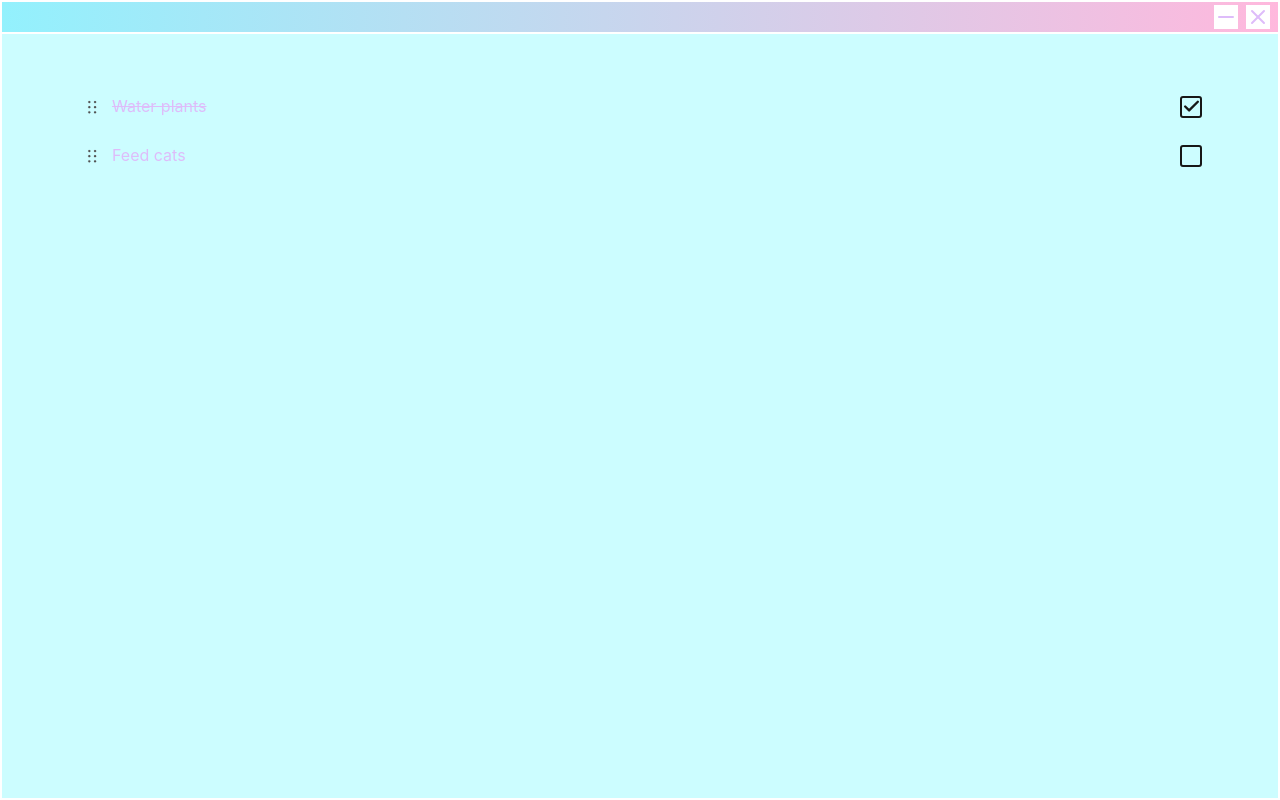
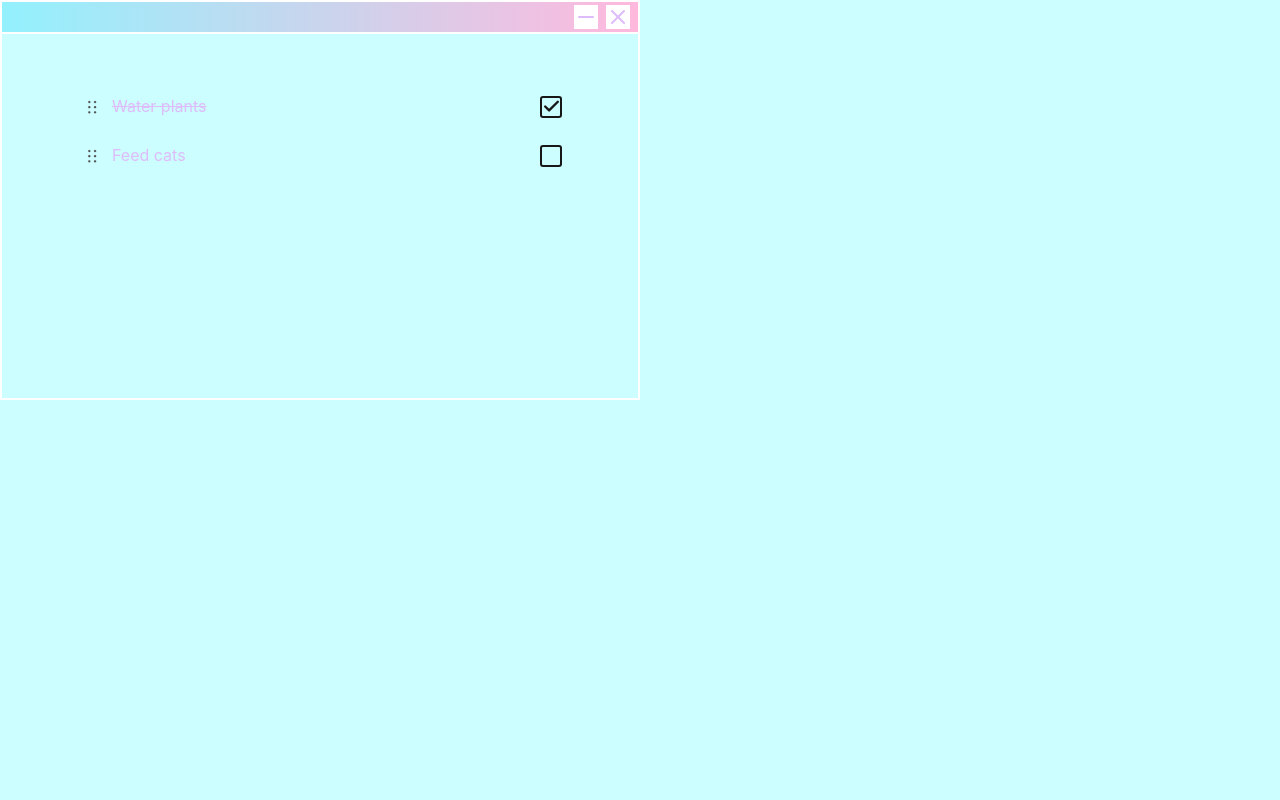
Before and after one commit to amiraine/todo, a React (Create React App) app: page / in a window 1280 px wide. Built offline with nearby package versions, Linux system fonts and the light colour scheme.

Commit message:
adjust app layout

```diff
--- a/src/styled.ts
+++ b/src/styled.ts
@@ -4,7 +4,8 @@
   width: 100%;
   height: 100vh;
   background-color: #ccfdff;
-  display: flex;
-  justify-content: center;
-  align-items: center;
+  display: grid;
+  grid-template-rows: 1fr 1fr;
+  grid-template-columns: 1fr 1fr;
+  grid-template-areas: "a b" "a c";
 `;
```
